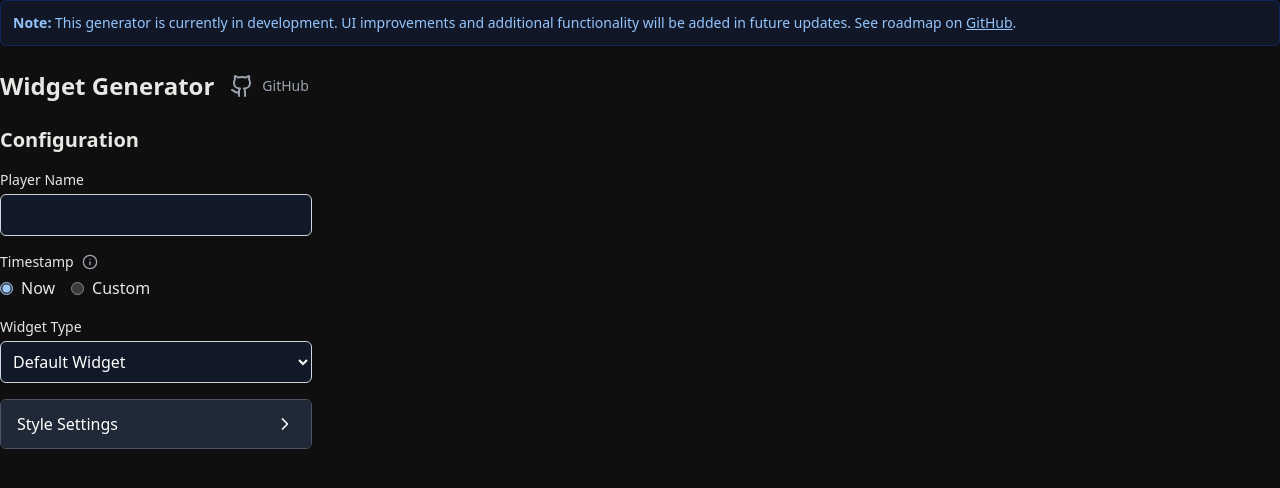
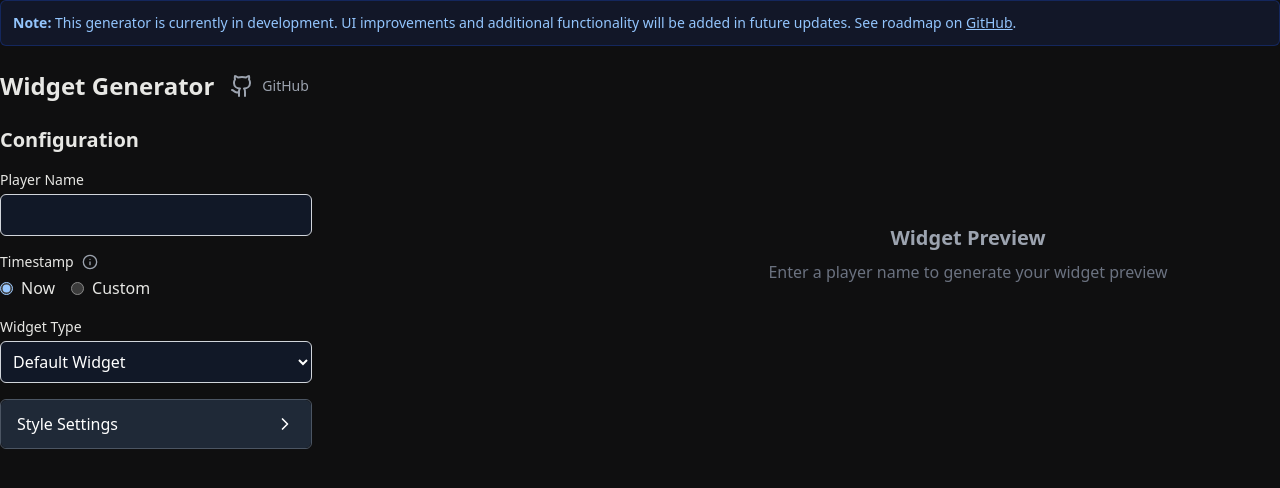
Before and after one commit to cltWilly/mcsrr-widget, a Next.js app: page / in a window 1280 px wide. Shown: the top 488 px of the page. Built offline with nearby package versions, Linux system fonts and the light colour scheme.

Commit message:
added preview text when player name is not set

```diff
--- a/app/page.jsx
+++ b/app/page.jsx
@@ -702,7 +702,7 @@ export default function Page() {
       <div className="lg:w-1/2 w-full lg:sticky lg:top-8 lg:self-start">
 
       <div className="lg:mt-0 mt-8">
-        {widgetUrl && (
+        {widgetUrl ? (
           <>
             <h2 className="text-xl font-bold mb-4 flex items-center gap-2">
               Widget Preview
@@ -746,6 +746,13 @@ export default function Page() {
               </div>
             )}
           </>
+        ) : (
+          <div className="flex items-center justify-center h-64">
+            <div className="text-center p-6">
+              <h3 className="text-xl font-semibold text-gray-400 mb-2">Widget Preview</h3>
+              <p className="text-gray-500">Enter a player name to generate your widget preview</p>
+            </div>
+          </div>
         )}
       </div>
       </div>
```
